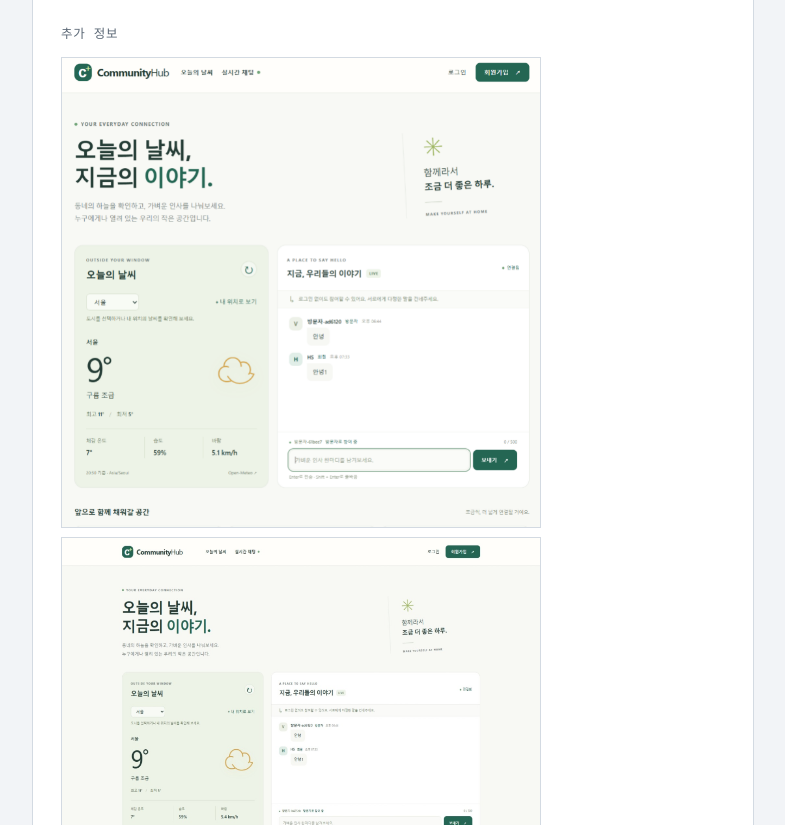
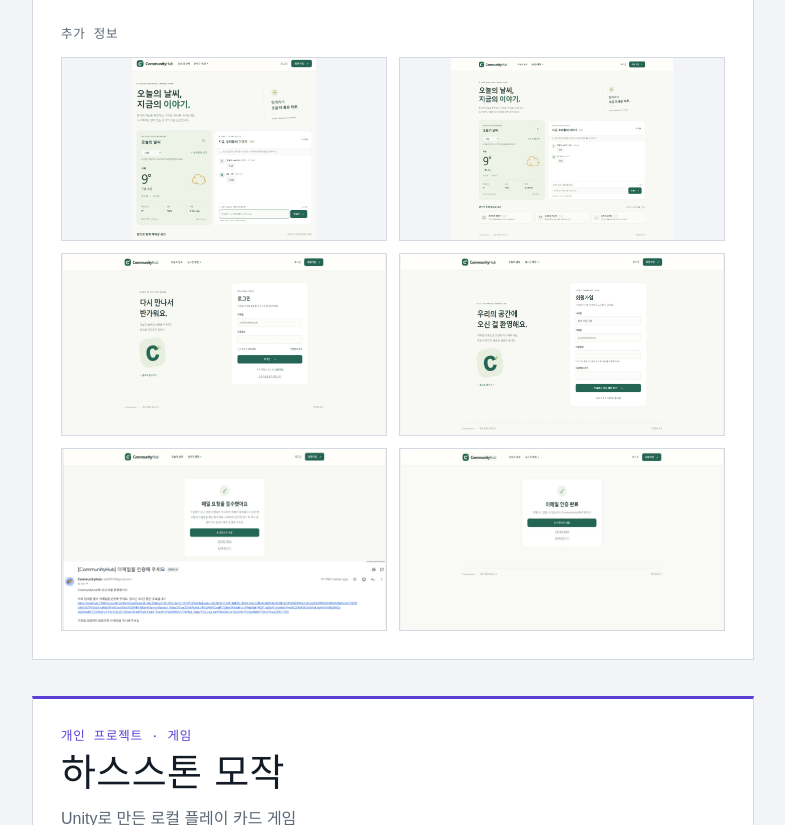
Before and after one commit to shj291115/shj291115.github.io, a plain HTML site: page index.html in a window 1280 px wide. Shown: the part 1975-2800 px from the top of the page, without its empty margins (362-1147 px from the left). Drawn offline with Linux system fonts and the light colour scheme; a web font is replaced by a local one.

Commit message:
Update index.html

```diff
--- a/index.html
+++ b/index.html
@@ -224,11 +224,18 @@
     .project, .stack li, .certs li { break-inside: avoid; }
   }
 
+  /* 스크린샷: 한 줄에 2장, 모든 칸을 같은 비율(16:9)로 */
+  .shots { display: grid; grid-template-columns: repeat(2, minmax(0, 1fr)); gap: 12px; }
   .shot {
-  max-width: 100%;   /* 칸보다 커지지 않음 (모바일에서 안 넘침) */
-  width: 480px;      /* 원하는 크기 */
-  height: auto;      /* 비율 유지 */
-  border: 1px solid var(--line);
+    display: block;
+    width: 100%;
+    aspect-ratio: 16 / 9;      /* 칸 모양 통일 */
+    object-fit: contain;       /* 잘리지 않게 칸 안에 통째로 넣기 */
+    background: var(--bg);     /* 남는 여백 색 */
+    border: 1px solid var(--line);
+  }
+  @media (max-width: 760px) {
+    .shots { grid-template-columns: 1fr; }   /* 폰에서는 1장씩 */
   }
 </style>
 </head>
@@ -252,8 +259,7 @@
     <dl class="contact">
       <div>
         <dt>EMAIL</dt>
-        <!-- TODO: 이메일 주소를 넣고 아래 span을 <a href="mailto:주소">주소</a> 로 바꾸기 -->
-        <dd><a href= "shj291115@gmail.com">shj291115@gmail.com</a></dd>
+        <dd><a href="mailto:shj291115@gmail.com">shj291115@gmail.com</a></dd>
       </div>
       <div>
         <dt>소속</dt>
@@ -314,6 +320,7 @@
         <span class="num">03</span>
         <h2>프로젝트</h2>
       </div>
+
       <div class="content">
 
         <article class="project">
@@ -322,26 +329,30 @@
             <h3>CommunityHub</h3>
             <p class="one">이메일 인증 회원가입, 실시간 대화, 날씨 표시를 갖춘 커뮤니티 웹 애플리케이션</p>
           </header>
+
           <dl class="meta">
             <div>
               <dt>작업 기간</dt>
-              <!-- TODO: 작업 기간 입력 (예: 2026.09 ~ 2026.11) -->
-              <dd><span class="todo">입력 필요 · 기간</span></dd>
+              <dd>2026-10-01 - 2026-11-1</dd>
             </div>
+
             <div>
               <dt>진행 형태</dt>
               <dd>개인 프로젝트 (1인)</dd>
             </div>
+
             <div>
               <dt>사용 기술</dt>
               <dd>C# · ASP.NET Core · SignalR</dd>
             </div>
           </dl>
+
           <div class="body">
             <div>
               <h3 class="sub">개요</h3>
               <p>ASP.NET Core로 만든 커뮤니티 웹 애플리케이션입니다. 회원가입에 이메일 인증을 붙였고, SignalR 라이브러리로 실시간 대화 기능을 구현했으며, 날씨 정보를 화면에 보여 줍니다.</p>
             </div>
+
             <div>
               <h3 class="sub">주요 기능</h3>
               <ul class="features">
@@ -350,15 +361,17 @@
                 <li><b>날씨 표시</b><span>날씨 정보를 받아 페이지에 표시합니다.</span></li>
               </ul>
             </div>
+
             <div>
               <h3 class="sub">추가 정보</h3>
-              <!-- TODO: GitHub 저장소 주소나 스크린샷이 있으면 여기에 추가. 없으면 이 블록 삭제 -->
-              <img class="shot" src="images/chub.png" alt="CommunityHubImage">
-              <img class="shot" src="images/chub1.png" alt="CommunityHubImage1">
-              <img class="shot" src="images/chub2.png" alt="CommunityHubImage2">
-              <img class="shot" src="images/chub3.png" alt="CommunityHubImage3">
-              <img class="shot" src="images/chub4.png" alt="CommunityHubImage4">
-              <img class="shot" src="images/chub5.png" alt="CommunityHubImage5">
+              <div class="shots">
+                <img class="shot" src="Images/chub.png" alt="CommunityHub 화면 1">
+                <img class="shot" src="Images/chub1.png" alt="CommunityHub 화면 2">
+                <img class="shot" src="Images/chub2.png" alt="CommunityHub 화면 3">
+                <img class="shot" src="Images/chub3.png" alt="CommunityHub 화면 4">
+                <img class="shot" src="Images/chub4.png" alt="CommunityHub 화면 5">
+                <img class="shot" src="Images/chub5.png" alt="CommunityHub 화면 6">
+              </div>
             </div>
           </div>
         </article>
@@ -369,11 +382,11 @@
             <h3>하스스톤 모작</h3>
             <p class="one">Unity로 만든 로컬 플레이 카드 게임</p>
           </header>
+
           <dl class="meta">
             <div>
               <dt>작업 기간</dt>
-              <!-- TODO: 작업 기간 입력 -->
-              <dd><span class="todo">입력 필요 · 기간</span></dd>
+              <dd>2025-02-01 - 2026-06-31</dd>
             </div>
             <div>
               <dt>진행 형태</dt>
@@ -384,6 +397,7 @@
               <dd>Unity · C#</dd>
             </div>
           </dl>
+
           <div class="body">
             <div>
               <h3 class="sub">개요</h3>
@@ -392,7 +406,6 @@
             <p class="note">현재 프로젝트 파일이 삭제되어 소스 코드와 실행 화면은 남아 있지 않습니다.</p>
           </div>
         </article>
-
       </div>
     </div>
   </section>
```
